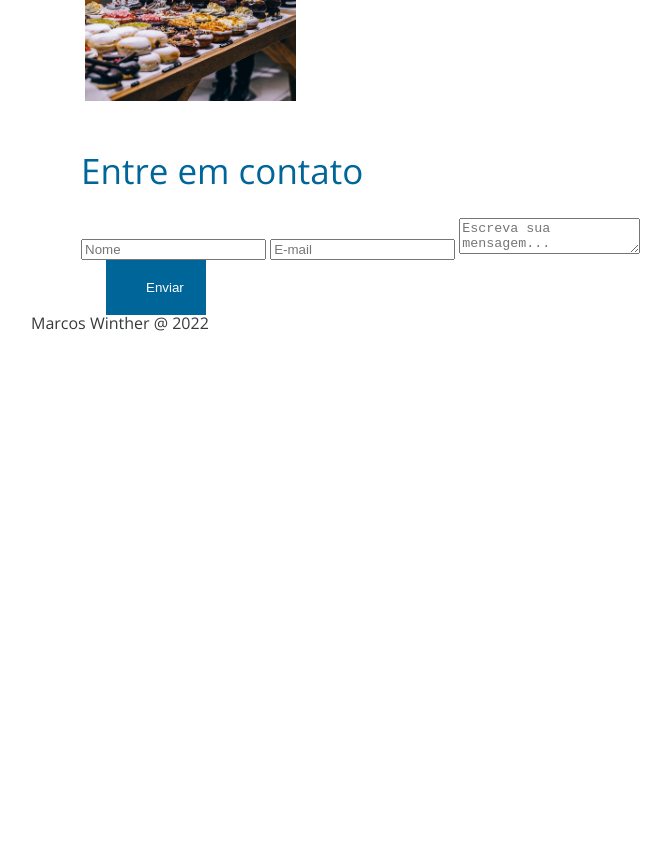
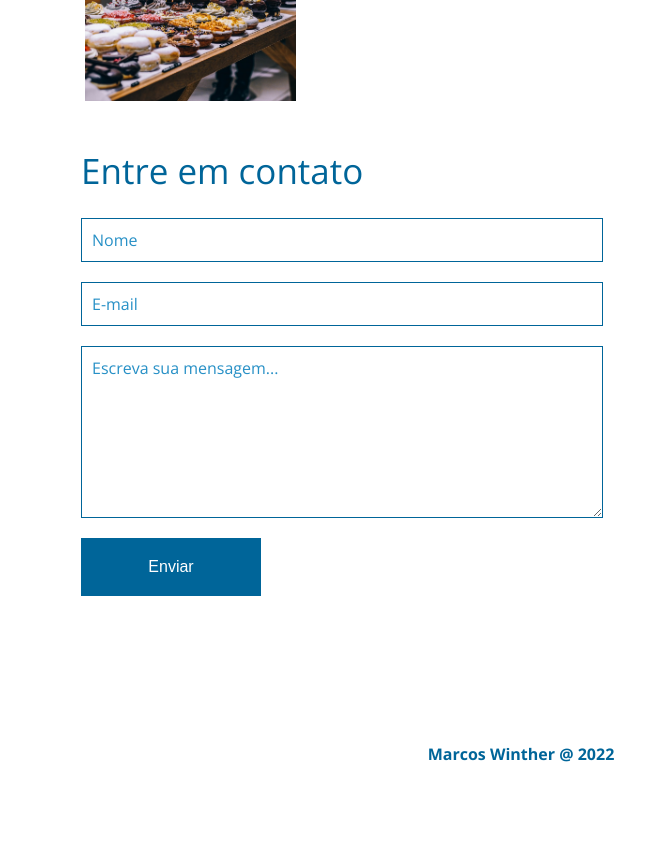
Before and after one commit to MarcosWinther/projeto-site-doceria, a plain HTML site: page index.html in a window 1280 px wide. Shown: the part 2726-3572 px from the top of the page, without its empty margins (269-940 px from the left). Before the commit the page ends 3060 px from the top, so only its background shows below. Drawn offline with nearby package versions, Linux system fonts and the light colour scheme.

Commit message:
CSS da sessão contato e rodapé

```diff
--- a/assets/css/styles.css
+++ b/assets/css/styles.css
@@ -256,3 +256,54 @@ form input[type=submit]:hover {
     background-image: url(../img/galeria12.jpg);
     margin-right: 0;
 }
+
+/* contato */
+
+#form-contato {
+    width: 500px;
+}
+
+#form-contato input[type=text],
+#form-contato input[type=email],
+#form-contato textarea {
+    display: block;
+    border: 1px solid #006599;
+    padding: 10px;
+    margin-bottom: 20px;
+    width: 100%;
+    font-size: 16px;
+    font-family: 'Open sans', sans-serif;
+}
+
+#form-contato input[type=text]:focus,
+#form-contato input[type=email]:focus,
+#form-contato textarea:focus {
+    border-color: #2790C6;
+}
+
+#form-contato textarea {
+    height: 150px;
+}
+
+#form-contato ::placeholder {
+    color: #2790C6;
+}
+
+#form-contato input[type=submit] {
+    margin-left: 0;
+    font-size: 16px;
+    width: 180px;
+}
+
+/* Rodapé - footer */
+
+footer {
+    height: 100px;
+    padding-top: 150px;
+    color: #006599;
+}
+
+footer p {
+    text-align: center;
+    font-weight: bold;
+}
```
